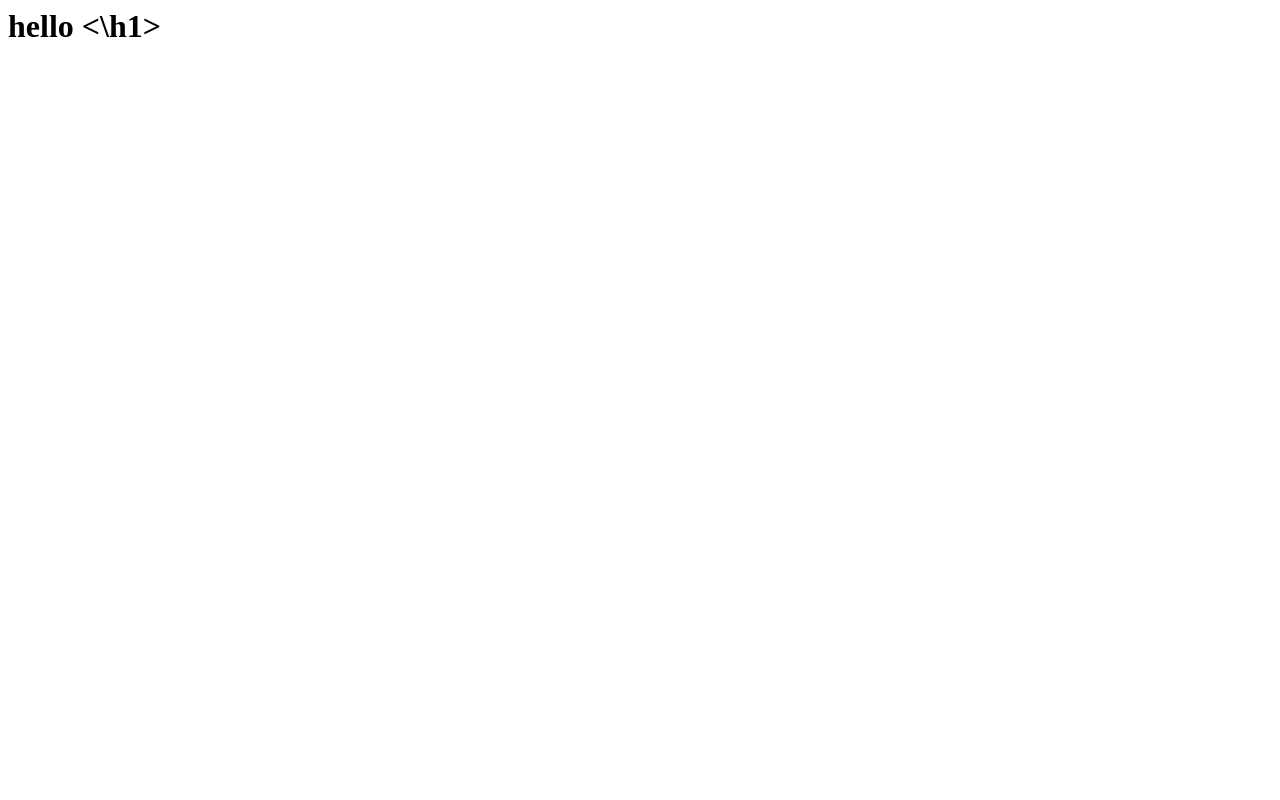
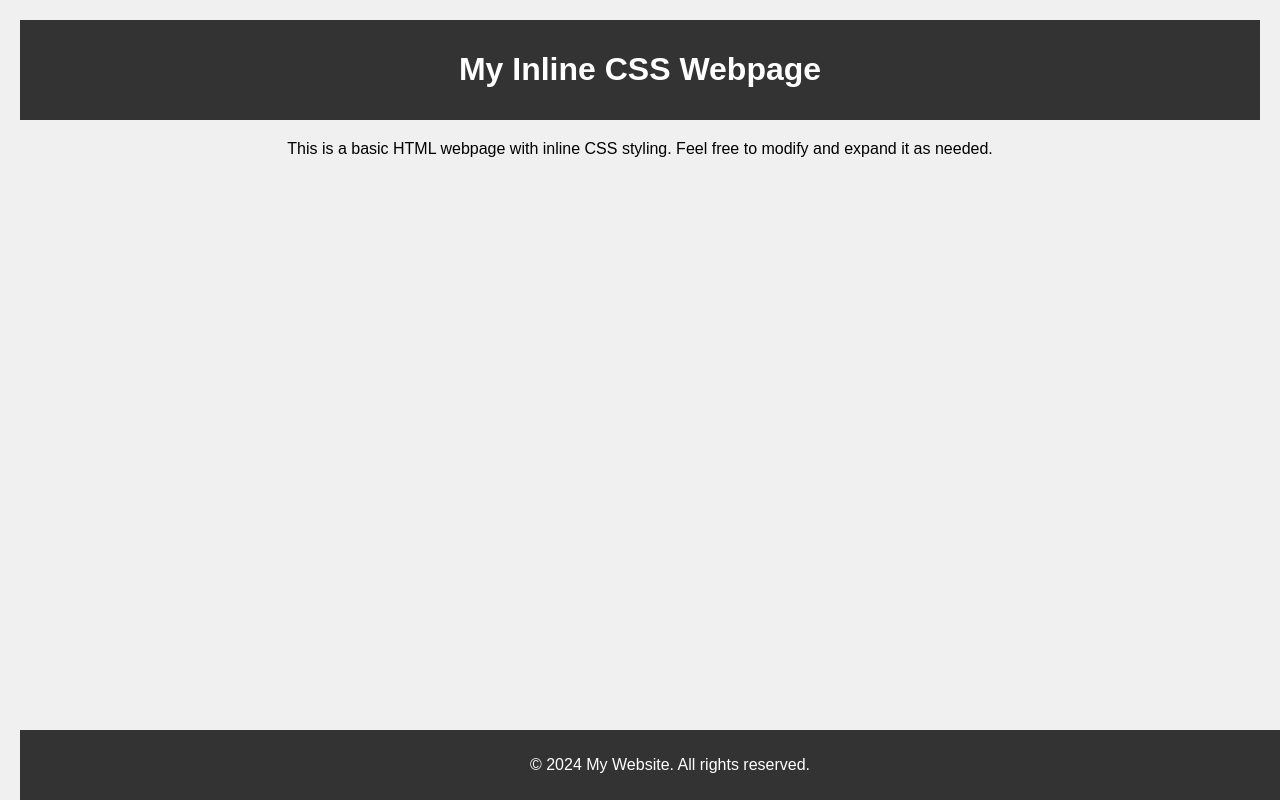
Before and after one commit to KashifB32/cloudprac, a plain HTML site: page app.html in a window 1280 px wide. Drawn offline with Linux system fonts and the light colour scheme.

Commit message:
Update app.html

```diff
--- a/app.html
+++ b/app.html
@@ -1 +1,54 @@
-<h1> hello <\h1>
+<!DOCTYPE html>
+<html lang="en">
+
+<head>
+    <meta charset="UTF-8">
+    <meta name="viewport" content="width=device-width, initial-scale=1.0">
+    <title>Basic HTML Page with Inline CSS</title>
+    <style>
+        body {
+            font-family: Arial, sans-serif;
+            background-color: #f0f0f0;
+            margin: 0;
+            padding: 20px;
+            text-align: center;
+        }
+
+        header {
+            background-color: #333;
+            color: #fff;
+            padding: 10px;
+        }
+
+        section {
+            margin: 20px 0;
+        }
+
+        footer {
+            background-color: #333;
+            color: #fff;
+            padding: 10px;
+            position: fixed;
+            bottom: 0;
+            width: 100%;
+        }
+    </style>
+</head>
+
+<body>
+
+    <header>
+        <h1>My Inline CSS Webpage</h1>
+    </header>
+
+    <section>
+        <p>This is a basic HTML webpage with inline CSS styling. Feel free to modify and expand it as needed.</p>
+    </section>
+
+    <footer>
+        <p>&copy; 2024 My Website. All rights reserved.</p>
+    </footer>
+
+</body>
+
+</html>
```
